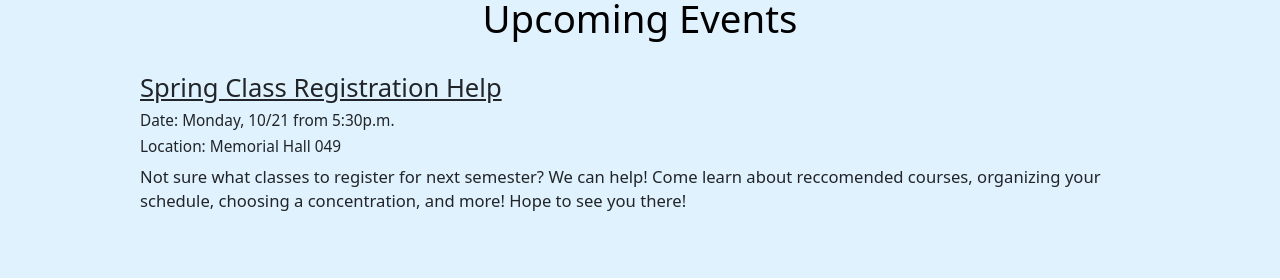
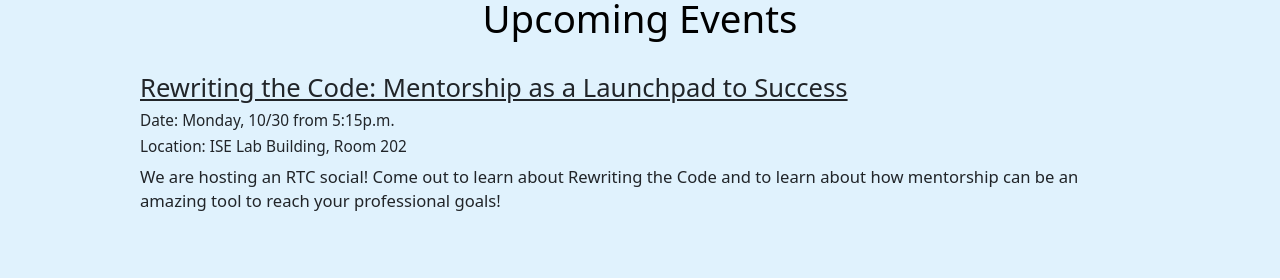
Before and after one commit to acmwud/website, a React (Create React App) app: page /#/ in a window 1280 px wide. Shown: the part 135-415 px from the top of the page. Built offline with nearby package versions, Linux system fonts and the light colour scheme.

Commit message:
added RTC event

```diff
--- a/src/Components/Home.tsx
+++ b/src/Components/Home.tsx
@@ -139,26 +139,23 @@
                       <p>It's peak recruiting season and prime time to learn about how to ace your technical interviews. Join us on October 3rd along with the Competitive Programming Club to learn key interview topics and how to use them in your interviews!</p>
                     </Row> */}
 
+
+
                     {/* <Row>
-                      <h2><u>First Mentor Mentee Meeting! With Rewriting the Code!</u></h2>
-                      <h3>Date: Monday, 10/14 from 5:30p.m.</h3>
-                      <h3>Location: Memorial Hall 049</h3>
-                      {/* <p>It's peak recruiting season and prime time to learn about how to ace your technical interviews. Join us on October 3rd along with the Competitive Programming Club to learn key interview topics and how to use them in your interviews!</p>
-                    </Row> */}
-
-                    <Row>
                       <h2><u>Spring Class Registration Help</u></h2>
                       <h3>Date: Monday, 10/21 from 5:30p.m.</h3>
                       <h3>Location: Memorial Hall 049</h3>
                       <p>Not sure what classes to register for next semester? We can help! Come learn about reccomended courses, organizing your schedule, choosing a concentration, and more! Hope to see you there!</p>
+                    </Row> */}
+
+                    <Row>
+                      <h2><u>Rewriting the Code: Mentorship as a Launchpad to Success</u></h2>
+                      <h3>Date: Monday, 10/30 from 5:15p.m.</h3>
+                      <h3>Location: ISE Lab Building, Room 202</h3>
+                      <p>We are hosting an RTC social! Come out to learn about Rewriting the Code and to learn about how mentorship can be an amazing tool to reach your professional goals!</p>
                     </Row>
 
-                    {/* <Row>
-                      <h2><u>Halloween Arts and Crafts Night</u></h2>
-                      <h3>Date: Monday, 10/28 from 5:30p.m.</h3>
-                      <h3>Location: Memorial Hall 049</h3>
-                      {/* <p>It's peak recruiting season and prime time to learn about how to ace your technical interviews. Join us on October 3rd along with the Competitive Programming Club to learn key interview topics and how to use them in your interviews!</p>
-                    </Row> */}
+
 
 
 
```
